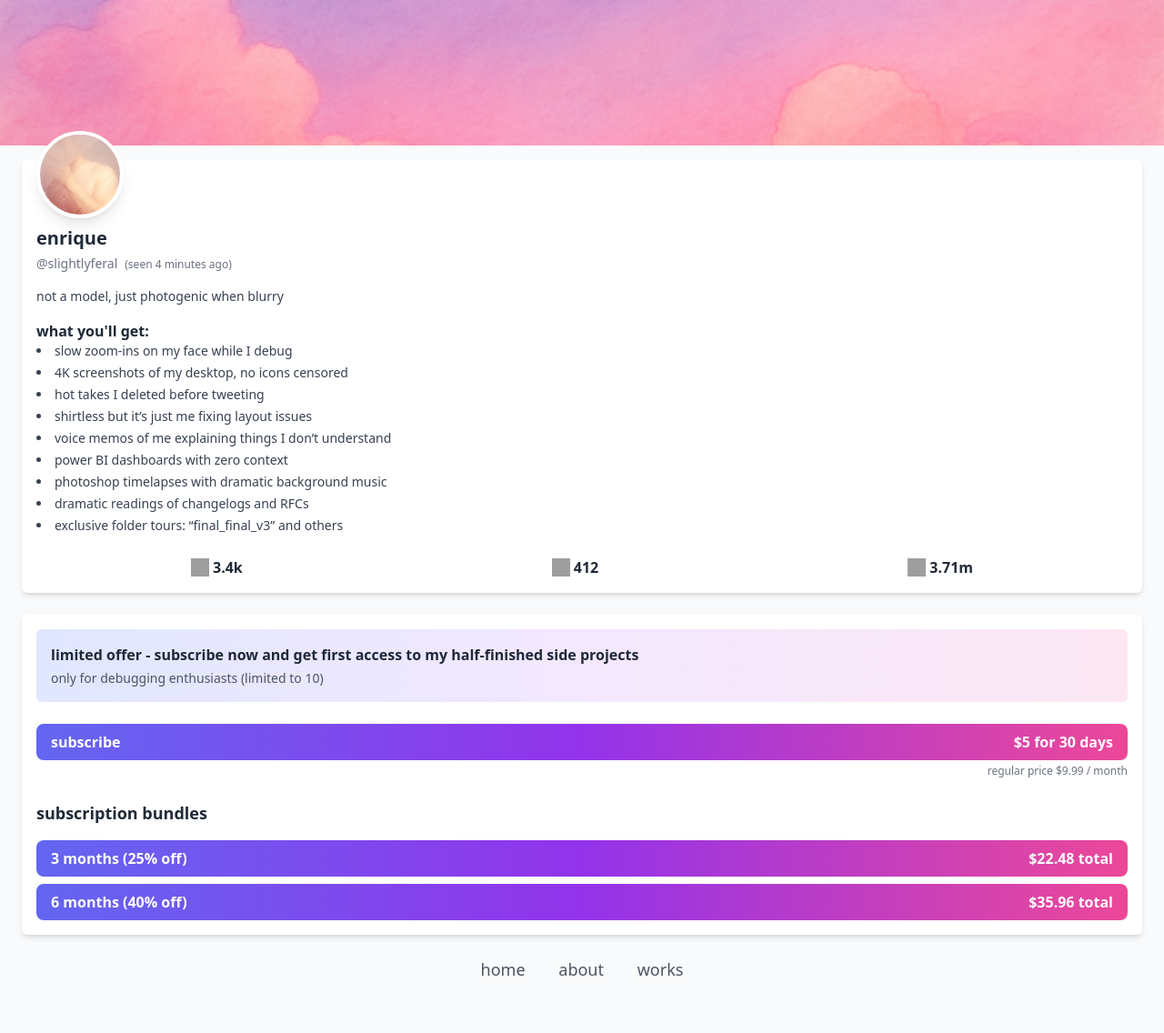
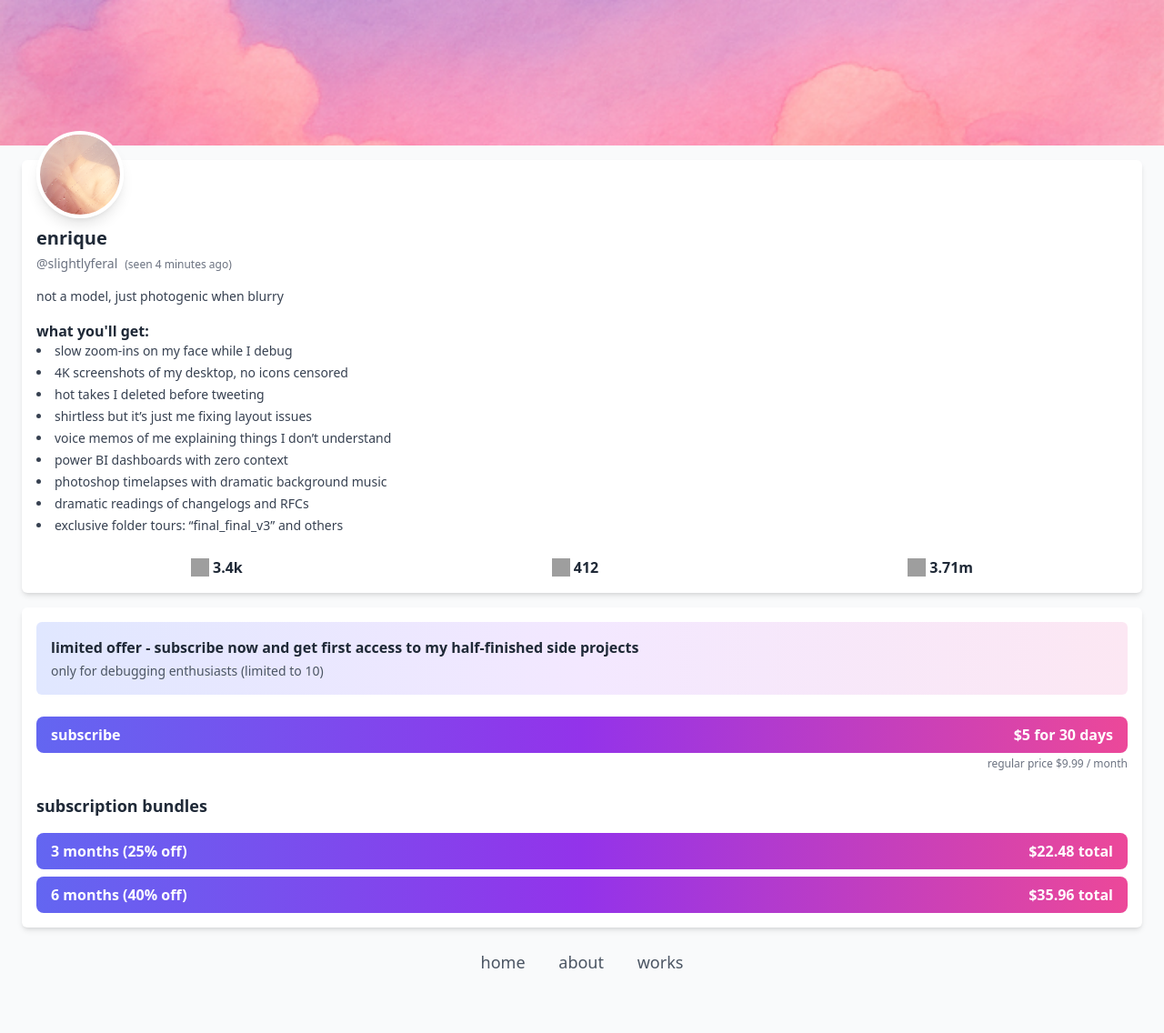
Before and after one commit to enriquebarragan/enriquebarragan.github.io, a Jekyll site: the page built from rips/onlyfans/index.md, in a window 1280 px wide. Shown: the whole page at 91% size. Built offline with Jekyll 4.4.1, drawn with Linux system fonts in a browser that asks for light colours; nearby versions of some CDN libraries; grey boxes are pictures that could not be loaded.

Commit message:
Update index.md

```diff
--- a/rips/onlyfans/index.md
+++ b/rips/onlyfans/index.md
@@ -8,7 +8,7 @@ permalink: /rips/onlyfans/
   <!-- cover image -->
   <img src="/assets/images/of-cover.jpg" alt="cover image" class="w-full h-40 object-cover object-center">
 
-  <div class="px-6 py-4 space-y-6">
+  <div class="px-6 py-4 space-y-4">
 
     <!-- SECTION 1: Profile Box -->
     <div class="bg-white shadow-md rounded-md p-4">
```
